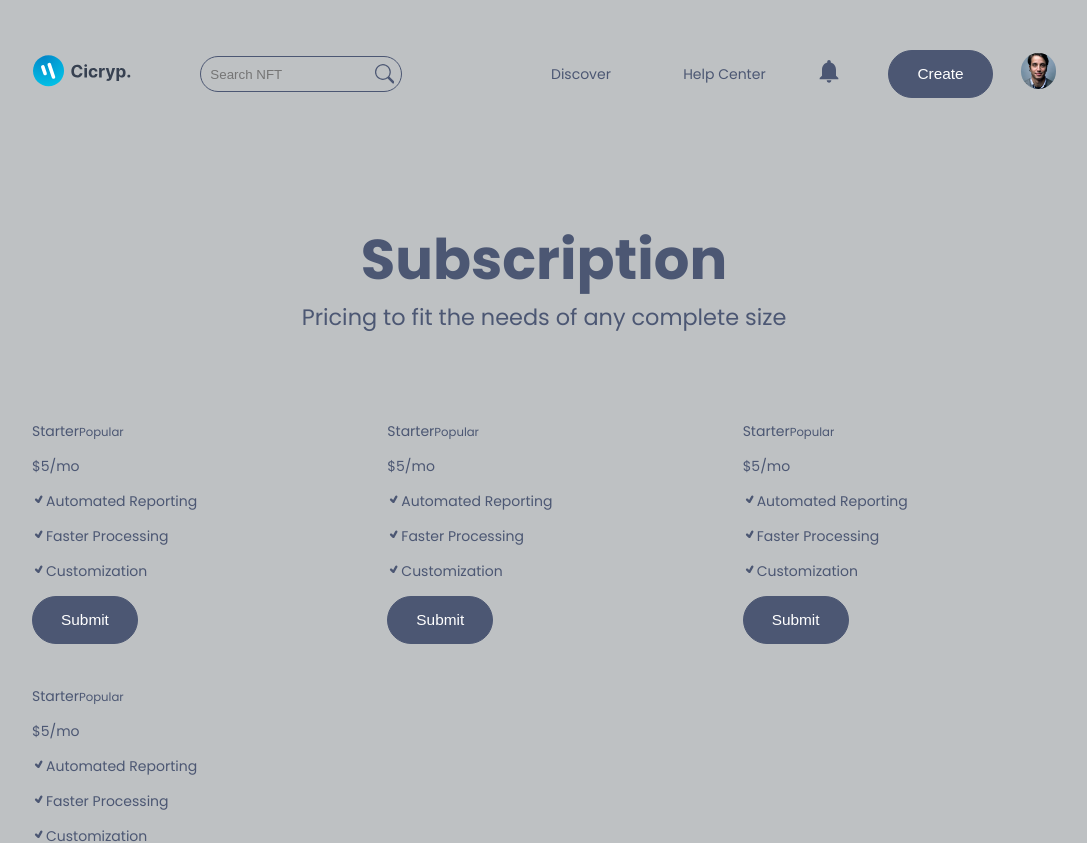
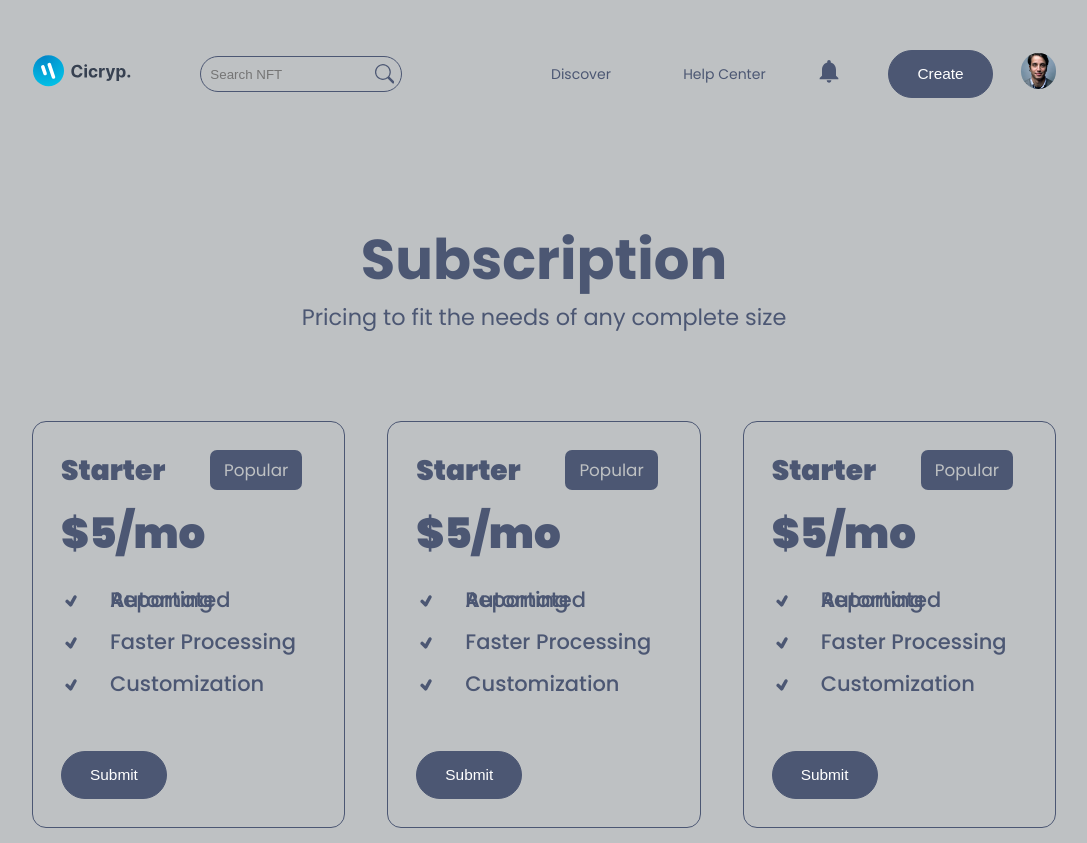
Before and after one commit to DaniTechdev/WEB3-NFT-Marketplace-solidity-and-NextJs-FullStack-, a Next.js app: page /subscription in a window 1280 px wide. Shown: the top 843 px of the page, without its empty margins (96-1183 px from the left). Built offline with nearby package versions, Linux system fonts and the light colour scheme.

Commit message:
Done with the styling of the jsx subscription component

```diff
--- a/Subscription/Subscription.jsx
+++ b/Subscription/Subscription.jsx
@@ -13,7 +13,7 @@ const Subscription = ({ el, i }) => {
         <small className={Style.subscriptionBox_box_small}>
           {el.popular || ""}
         </small>
-        <p className={Style.subscriptionBox_box_small_para}>{el.price}</p>
+        <p className={Style.subscriptionBox_box_price}>{el.price}</p>
 
         <div className={Style.subscriptionBox_box_info}>
           {el.service.map((el, i) => (
--- a/Subscription/Subscription.module.css
+++ b/Subscription/Subscription.module.css
@@ -0,0 +1,54 @@
+
+
+.subscriptionBox{
+    border: 1px solid var(--icons-color);
+    padding: 2rem;
+    border-radius: 1rem;
+    position: relative;
+    transition: all .3s ease-in;
+    cursor: pointer;
+}
+
+.subscriptionBox:hover{
+    box-shadow: var(--box-shadow);
+}
+
+.subscriptionBox_box_span{
+    font-size: 2rem;
+    font-weight: 900;
+}
+
+.subscriptionBox_box_small{
+    position: absolute;
+    right: 3rem;
+    font-size: 1.2rem;
+    background-color: var(--icons-color);
+    color: var(--main-bg-color);
+    padding: .5rem 1rem;
+    border-radius: .5rem;
+}
+
+.subscriptionBox_box_price{
+    font-size: 3rem;
+    line-height: 0;
+    font-weight: 900;
+}
+
+.subscriptionBox_box_info{
+    margin: 4rem 0;
+}
+
+.subscriptionBox_box_info_para{
+    display: flex;
+    align-items: center;
+    gap: 2rem;
+    font-weight: 500;
+    font-size: 1.5rem;
+    line-height: 0;
+}
+
+@media screen and (max-width:35em){
+    .subscriptionBox_box_info_para{
+        font-size: 1rem;
+    }
+}
```
